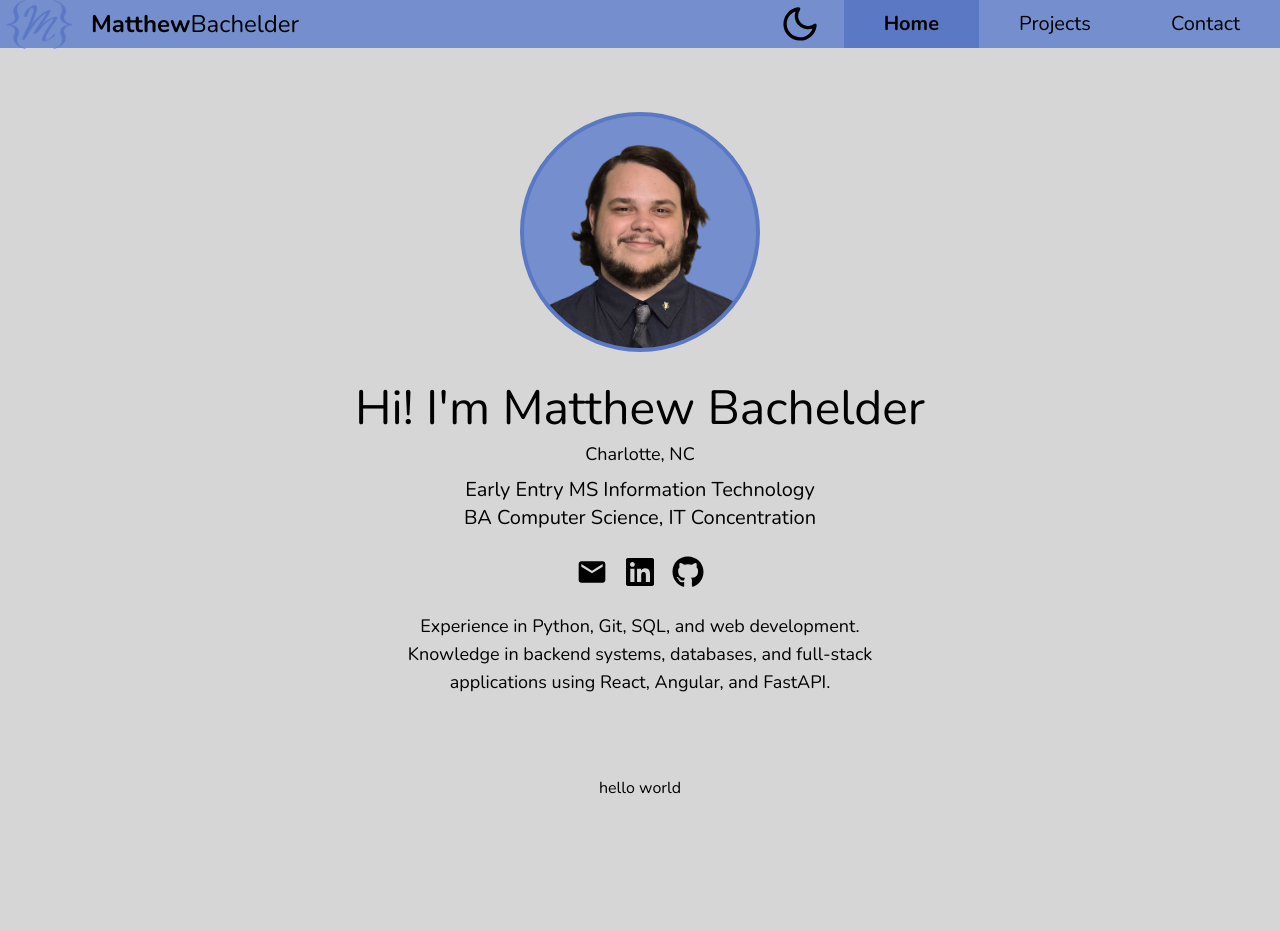
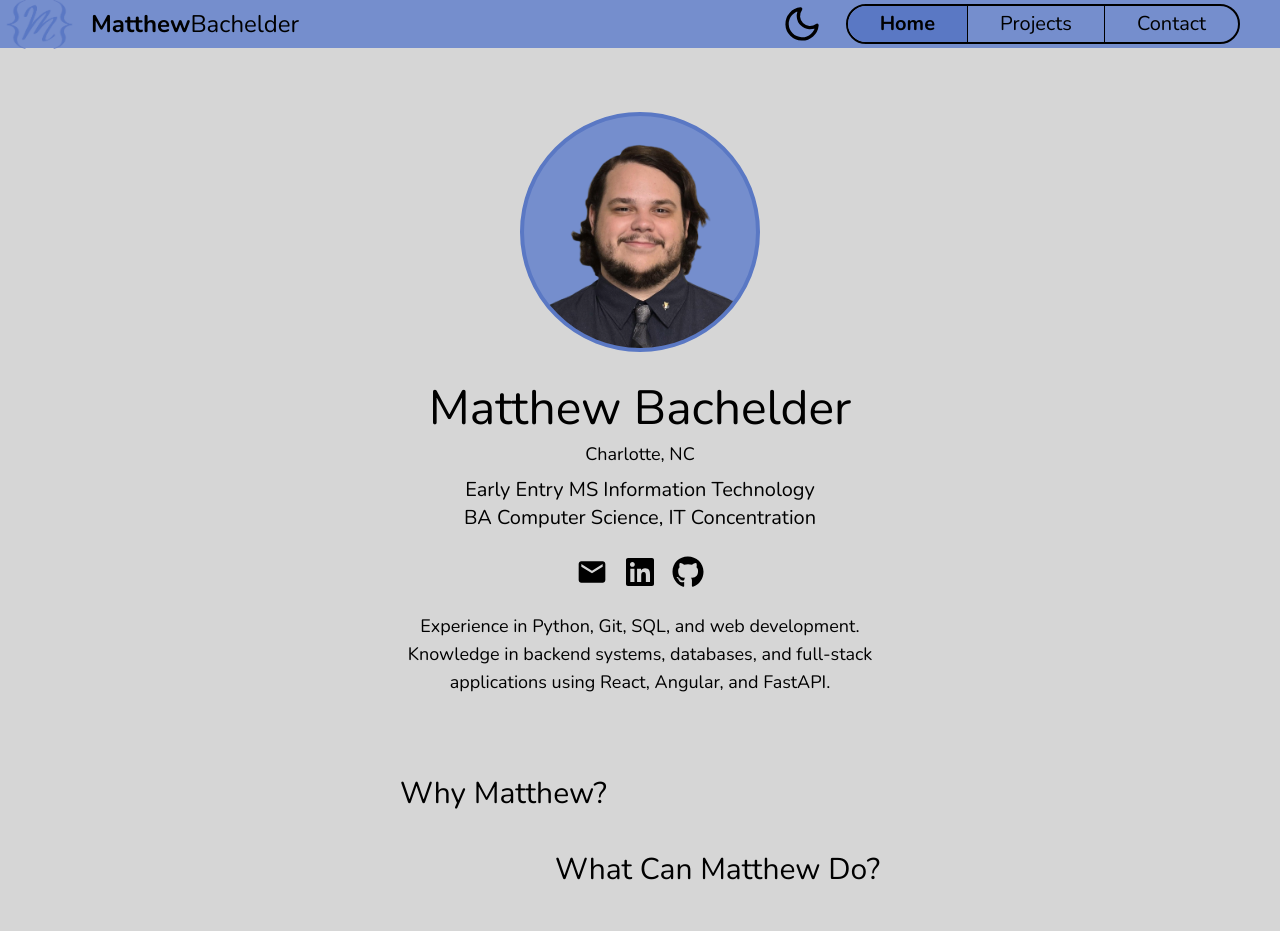
Before and after one commit to mbachel/personal-website, a Next.js app: page / in a window 1280 px wide. Shown: the top 931 px of the page. Built offline with nearby package versions, Linux system fonts and the light colour scheme.

Commit message:
feat: implementing homepage sections, updating hero + nav

```diff
--- a/src/components/Hero.tsx
+++ b/src/components/Hero.tsx
@@ -20,7 +20,7 @@ export default function Hero() {
                     />
                 </div>
                 <h1 className="text-5xl mt-4 pb-2">
-                    Hi! I&apos;m Matthew Bachelder
+                    Matthew Bachelder
                 </h1>
                 <h3 className="text-lg pb-2">
                     Charlotte, NC
--- a/src/components/Navbar.tsx
+++ b/src/components/Navbar.tsx
@@ -48,13 +48,20 @@ export default function Navbar() {
                 )}
                 <span className={`ml-3 text-2xl ${albert.variable}`}><span className="font-bold">Matthew</span>Bachelder</span>
             </div>
-            <nav className="flex items-center h-12 text-xl">
+            <div className="flex items-center">
                 <ThemeSwitch />
-                {links.map(({ href, label }) => (
+                <nav className="flex items-center h-10 text-xl border-2 rounded-full overflow-hidden mr-10">
+                    {links.map(({ href, label }, idx) => (
                         <Link
                             key={href}
                             href={href}
-                        className={pathname === href ? "font-bold px-10 h-full flex items-center" : "px-6 m-4"}
+                            className={[
+                                "px-8 flex items-center h-full",
+                                idx !== 0 && "border-l",
+                                idx === 0 && "rounded-l-full",
+                                idx === links.length -1 && "rounded-r-full",
+                                pathname === href ? "font-bold flex items-center" : ""
+                            ].filter(Boolean).join(" ")}
                             id={pathname === href ? "active" : undefined}
                         >
                             {label}
@@ -62,5 +69,6 @@ export default function Navbar() {
                     ))}
                 </nav>
             </div>
+        </div>
     );
 }
--- a/src/components/layout.tsx
+++ b/src/components/layout.tsx
@@ -26,11 +26,15 @@ export default function RootLayout({
       <MyHead />
         <body className={`flex flex-col h-screen justify-between antialiased ${nunito.variable} ${inter.variable}`}>
           <Providers>
-            <Navbar />
-            <main className="mb-auto">
-              {children}
-            </main>
-            <Footer />
+            {/* <div className="relative min-h-screen flex flex-col"> */}
+                <Navbar />
+                {/* <div className="w-full h-12 bg-gradient-to-b from-[var(--primary-accent)] to-[var(--background)]" /> */}
+                <main className="mb-auto">
+                  {children}
+                </main>
+                {/* <div className="w-full h-12 bg-gradient-to-t from-[var(--primary-accent)] to-[var(--background)]" /> */}
+                <Footer />
+            {/* </div> */}
           </Providers>
         </body>
     </html>
--- a/src/pages/index.tsx
+++ b/src/pages/index.tsx
@@ -6,9 +6,30 @@ export default function HomePage() {
         <RootLayout>
             <Hero />
             <section className="font-nunito text-center min-h-screen">
-                <h1>
-                    hello world
-                </h1>
+                <div className="flex flex-col items-start ml-100 pb-5">
+                    <h2 className="text-3xl">Why Matthew?</h2>
+                    <p className="text-xl">
+
+                    </p>
+                </div>
+                <div className="flex flex-col items-end mr-100 pt-5 pb-5">
+                    <h2 className="text-3xl">What Can Matthew Do?</h2>
+                    <p className="text-xl">
+
+                    </p>
+                </div>
+                <div className="flex flex-col items-start ml-100 pt-5 pb-5">
+                    <h2 className="text-3xl">Who Is Matthew?</h2>
+                    <p>
+
+                    </p>
+                </div>
+                <div className="flex flex-col items-end mr-100 pt-5 pb-20">
+                    <h2 className="text-3xl">How About Matthew?</h2>
+                    <p>
+
+                    </p>
+                </div>
             </section>
         </RootLayout>
     );
--- a/tailwind.config.ts
+++ b/tailwind.config.ts
@@ -13,7 +13,7 @@ const config: Config = {
             //     lightBg: "#E5E5E5",
             //     darkText: "#E5E5E5",
             //     lightText: "#2E3532",
-            //     primaryAccent: "[#A02C3D]",
+            //     primaryAccent: "[#A02C3D",
             //     secondaryAccent: "#802331",
             // },
             fontFamily: {
```
Lines whose indentation alone changed are shown as unchanged.
